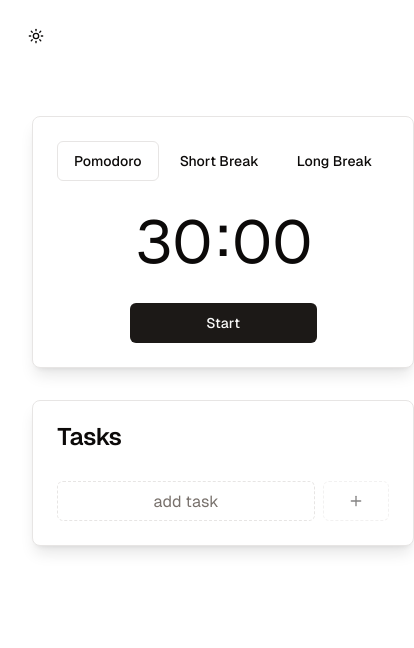
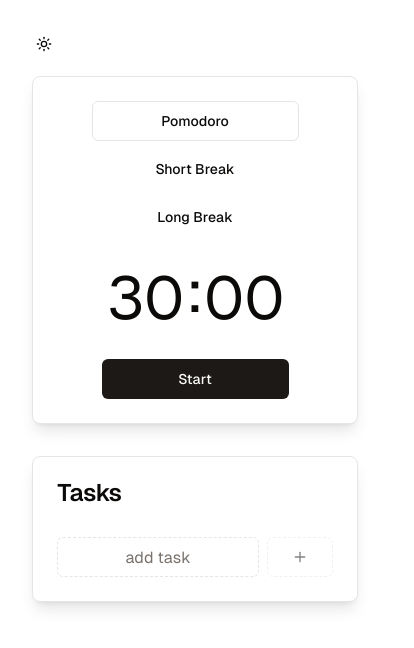
Before and after one commit to DNNYVST/pomodoro-app, a Next.js app: page / in a window 390 px wide. Shown: the top 648 px of the page, 414 px wide, since content can reach past the window. Built offline with nearby package versions, Linux system fonts and the light colour scheme.

Commit message:
revamp the layout completely for all screen sizes

```diff
--- a/src/app/page.tsx
+++ b/src/app/page.tsx
@@ -4,15 +4,16 @@
 import TaskList from "../components/tasks/task-list";
 import { TimerProvider } from "../components/timer-provider";
 
+// "border border-transparent sm:border-red-500 md:border-orange-500 lg:border-yellow-500 xl:border-green-500 2xl:border-blue-500 3xl:border-purple-500"
 export default function Home() {
   return (
     <TimerProvider>
-      <span className="fixed p-4 z-50">
+      <span className="fixed p-6 sm:p-4 z-50">
         <ThemeToggle />
       </span>
       <BreakBackground />
-      <div className="grid grid-rows-[20px_1fr_20px] justify-items-center min-h-screen p-8 pb-20 gap-16 sm:p-20 font-[family-name:var(--font-geist-sans)]">
-        <main className="flex flex-col gap-8 row-start-2 items-center w-2/5 max-w-2/5 min-w-fit">
+      <div className="grid grid-rows-[20px_1fr_20px] justify-items-center min-h-screen p-8 pb-20 gap-6 sm:gap-16 sm:p-20 font-[family-name:var(--font-geist-sans)]">
+        <main className="flex flex-col gap-8 row-start-2 items-center w-full md:w-3/4 lg:w-[66%] xl:w-[46%] 2xl:w-[41%] 3xl:w-1/3">
           <TimerCard />
           <TaskList />
         </main>
--- a/src/components/tasks/editable-task.tsx
+++ b/src/components/tasks/editable-task.tsx
@@ -68,7 +68,7 @@
             {completed ? <SquareCheckBig /> : <Square />}
             <span className="sr-only">Toggle task completed</span>
           </Button>
-          <span className="flex flex-1 text-wrap w-min">
+          <span className="flex flex-1">
             {editMode ? (
               <Input
                 id={`edit-task${id}-text-input`}
@@ -85,13 +85,13 @@
                     setEditMode(false);
                   }
                 }}
-                className="bg-card w-full border-dashed"
+                className="bg-card border-dashed"
                 placeholder="Edit task . . ."
                 autoFocus
               />
             ) : (
               <span
-                className={`pl-3 transition-opacity duration-300 border border-transparent ${
+                className={`break-words pl-3 transition-opacity duration-300 border border-transparent ${
                   completed && "opacity-50 line-through"
                 }`}
               >
@@ -99,7 +99,7 @@
               </span>
             )}
           </span>
-          <span>
+          <span className="flex flex-col sm:flex-row">
             {editMode ? (
               <Button
                 id="save-edited-task-text-button"
--- a/src/components/timer/session-type-button-group.tsx
+++ b/src/components/timer/session-type-button-group.tsx
@@ -28,7 +28,7 @@
   const { running } = useContext(TimerContext);
 
   return (
-    <div className="flex-1 gap-x-1 flex justify-center">
+    <div className="flex flex-col items-center gap-y-2 sm:flex-row flex-1 gap-x-1 justify-center">
       {sessions.map(({ id, text, defaultMinutes }: Session) => (
         <Button
           key={id}
@@ -36,7 +36,7 @@
           aria-label={text}
           variant="outline"
           onClick={() => onClick(id, defaultMinutes)}
-          className={`transition-colors duration-300 ${
+          className={`w-3/4 transition-colors duration-300 ${
             activeID !== id && "border-transparent"
           } ${activeID === id && "!opacity-100 hover:bg-background"} ${
             running && "text-transparent border-transparent bg-transparent"
--- a/src/components/timer/timer-card.tsx
+++ b/src/components/timer/timer-card.tsx
@@ -77,7 +77,7 @@
 
   return (
     <Card
-      className={`w-full min-w-fit shadow-lg z-0 transition-colors duration-300 ${
+      className={`w-full sm:w-auto shadow-lg z-0 transition-colors duration-300 ${
         running && "border-transparent shadow-none select-none"
       } ${onBreak && "bg-transparent"}`}
     >
@@ -90,7 +90,7 @@
       <CardContent className="flex justify-center">
         <div
           ref={timerBackgroundRef}
-          className={`flex justify-center text-6xl visible bg-card rounded-lg w-fit px-1 ${
+          className={`flex justify-center text-6xl visible bg-card rounded-lg px-1 ${
             running && "pointer-events-none"
           }`}
         >
--- a/tailwind.config.ts
+++ b/tailwind.config.ts
@@ -59,6 +59,9 @@
         md: "calc(var(--radius) - 2px)",
         sm: "calc(var(--radius) - 4px)",
       },
+      screens: {
+        "3xl": "2048px",
+      },
     },
   },
   plugins: [require("tailwindcss-animate")],
```
